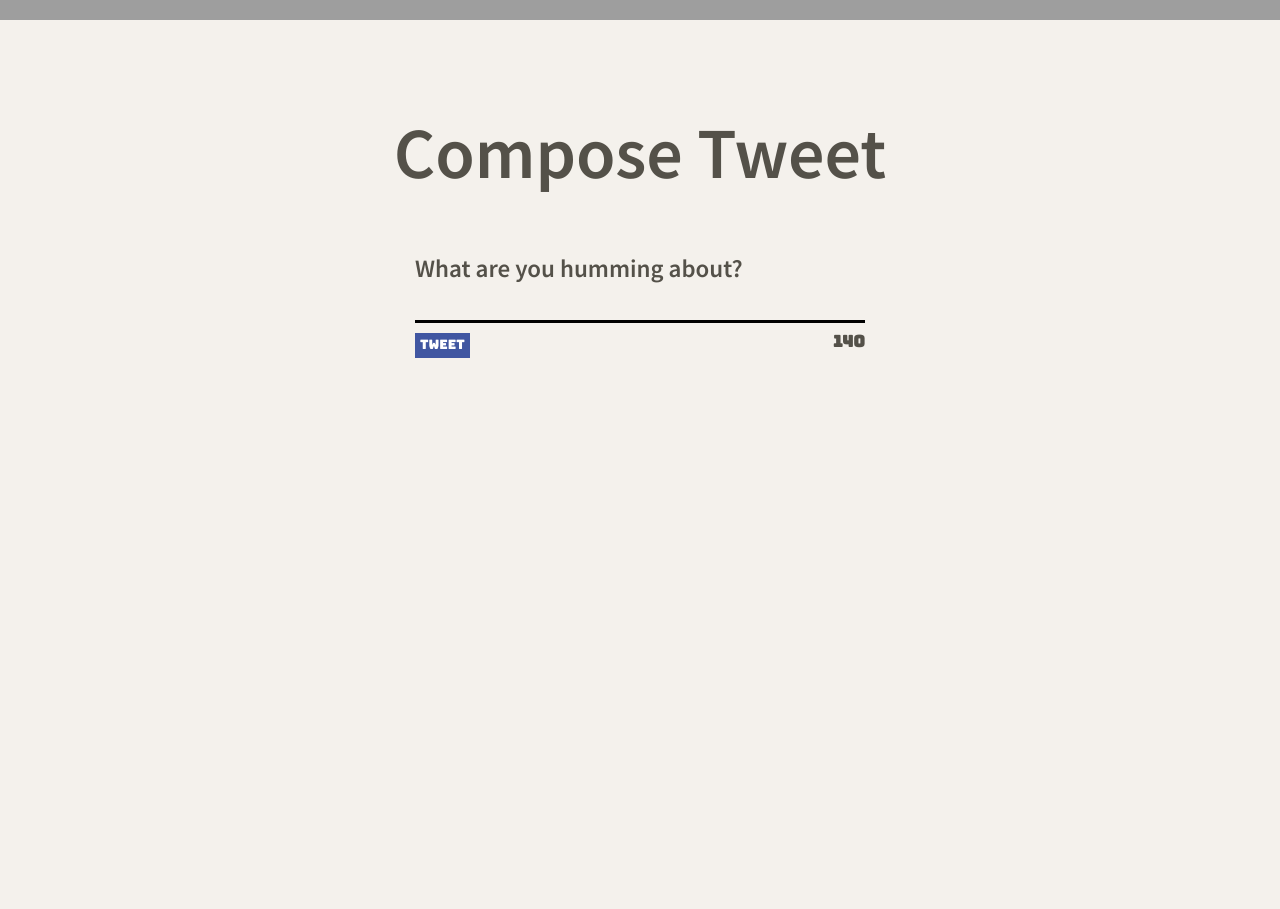
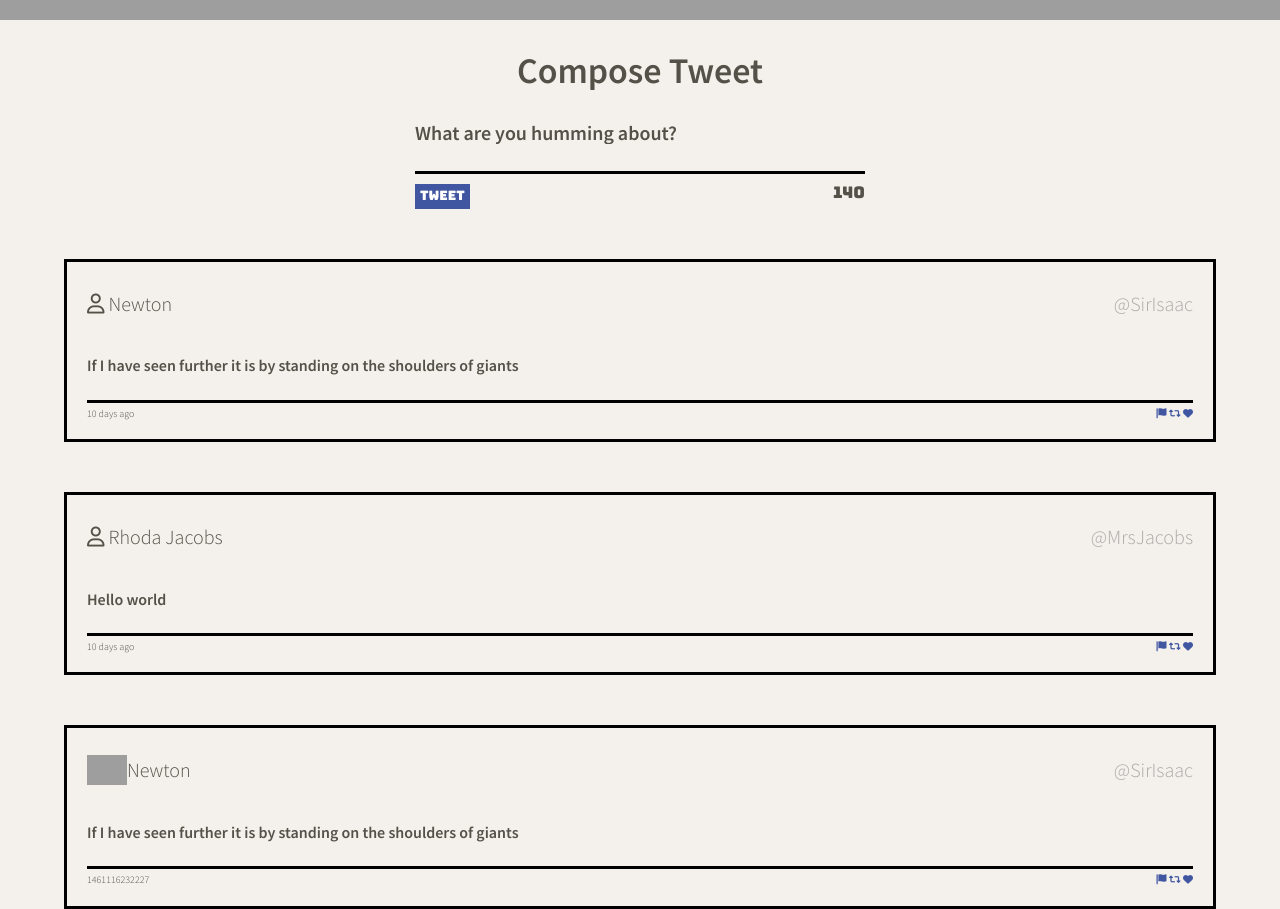
Before and after one commit to umarkhan167/my-tweeter, a website: page public/index.html in a window 1280 px wide. Shown: the part 380-1289 px from the top of the page. Before the commit the page ends 800 px from the top, so only its background shows below. Drawn offline with nearby package versions, Linux system fonts and the light colour scheme; grey boxes are pictures that could not be loaded.

Commit message:
Make tweets dynamic in the main section

```diff
--- a/public/index.html
+++ b/public/index.html
@@ -36,8 +36,7 @@
   </head>
 
   <body>
-    <!-- Top nav bar (fixed) -->
-
+<!-- NAV menu -->
     <nav>
       <span>tweeter</span>
       <div>
@@ -45,32 +44,71 @@
         <i class="fas fa-angle-double-down"></i>
       </div>
     </nav>
+<!-- HEADER profile -->
     <header>
       <div class="avatar">
           <img src="/images/profile-hex.png">
       </div>
-      <!-- <br> -->
       <div class="name">
           <h4>Your Name</h4>
       </div>
     </header>
+
     <main>
-      <h1>
+<!-- NEW TWEET -->
         <section class="new-tweet">
           <h2>Compose Tweet</h2>
           <form method="POST" action="/tweets">
             <label for="tweet-text">What are you humming about?</label>
             <textarea id="tweet-area" name="text" id="tweet-text" cols="40" rows="1"></textarea>
-            <!-- <p>
-              <span class="textarea" role="textbox" contenteditable></span>
-            </p>
-             -->
             <div class="form-footer">
               <button type="submit">Tweet</button>
               <output name="counter" id="counter" for="tweet-text">140</output>
             </div>
           </form>
         </section>
+<!-- POSTED TWEETS -->
+        <section id="tweets-container">
+
+          <article class="posted-tweet">
+            <div class="tweet-header">
+              <div class="" >
+                <i class="far fa-user"></i>
+                <span>Newton</span>
+              </div>
+              <p><a href="#">@SirIsaac</a></p>
+            </div>
+            <h4>If I have seen further it is by standing on the shoulders of giants</h4>
+            <div class="tweet-footer">
+              <span>10 days ago</span>
+              <div class="tweet-icons">
+                <i class="fas fa-flag"></i>
+                <i class="fas fa-retweet"></i>
+                <i class="fas fa-heart"></i>
+              </div>
+            </div>
+          </article>
+
+          <article class="posted-tweet">
+            <div class="tweet-header">
+              <div class="" >
+                <i class="far fa-user"></i>
+                <span>Rhoda Jacobs</span>
+              </div>
+              <p><a href="#">@MrsJacobs</a></p>
+            </div>
+            <h4>Hello world</h4>
+            <div class="tweet-footer">
+              <span>10 days ago</span>
+              <div class="tweet-icons">
+                <i class="fas fa-flag"></i>
+                <i class="fas fa-retweet"></i>
+                <i class="fas fa-heart"></i>
+              </div>
+            </div>
+          </article>
+
+        </section>
     </main>
     <!-- Page-specific (main) content here -->
     <main class="container"></main>
--- a/public/scripts/client.js
+++ b/public/scripts/client.js
@@ -3,3 +3,49 @@
  * jQuery is already loaded
  * Reminder: Use (and do all your DOM work in) jQuery's document ready function
  */
+
+const tweetData = {
+  "user": {
+    "name": "Newton",
+    "avatars": "https://i.imgur.com/73hZDYK.png",
+      "handle": "@SirIsaac"
+    },
+  "content": {
+      "text": "If I have seen further it is by standing on the shoulders of giants"
+    },
+  "created_at": 1461116232227
+}
+
+// {/* <img src=${user.avatars}/> */}
+function createTweetElement(tweetObject) {
+    const {user, content, created_at} = tweetObject
+    const tweet = `<article class="posted-tweet">
+                    <div class="tweet-header">
+                      <div class="tweet-header-left">
+                        <img class = "tweet-header-avatar" src="${user.avatars}" alt="user avatar"/>
+                        <span>${user.name}</span>
+                      </div>
+                      <p><a href="#">${user.handle}</a></p>
+                    </div>
+                    <h4>${content.text}</h4>
+                    <div class="tweet-footer">
+                      <span>${created_at}</span>
+                      <div class="tweet-icons">
+                        <i class="fas fa-flag"></i>
+                        <i class="fas fa-retweet"></i>
+                        <i class="fas fa-heart"></i>
+                      </div>
+                    </div>
+                  </article>`
+    return tweet
+  }
+
+const $tweetElement = createTweetElement(tweetData)
+console.log($tweetElement); // to see what it looks like
+
+$(document).ready(function() {
+  // $("tag-name")-this targets all the tag names
+  // $("#tweet")-this targets the singular tag element that has the same id name- <div id="tweet">
+  // $(".name")-this targets all the tag elements that have the class name- <div class="name">
+  $("#tweets-container").append($tweetElement);
+});
--- a/public/styles/layout.css
+++ b/public/styles/layout.css
@@ -27,13 +27,16 @@ body {
 
  main {
   width: 90%;
+  margin-top: 30px;
   margin: auto;
   /* text-align: center; */
   background-color: #f4f1ec;
  }
 
+ /* All new tweet styling: */
  .new-tweet form label {
-  font-size: 25px;
+  font-size: 20px;
+  font-weight: bold;
 }
 
 .new-tweet form textarea {
@@ -45,7 +48,7 @@ body {
   columns: 80;
   font-size: 15px;
   width: 450px;
-  min-height: 40px;
+  min-height: 30px;
 }
 
 
@@ -93,3 +96,62 @@ textarea {
 #counter.red {
   color: red;
 }
+
+/* All Article tag stylings: */
+.posted-tweet {
+  border: black 3px solid;
+  margin-top: 50px;
+  padding: 10px 20px 10px 20px;
+}
+
+.posted-tweet:hover {
+  box-shadow: 5px 5px rgba(185, 185, 185, 0.794);
+}
+
+.tweet-header {
+  display: flex;
+  justify-content: space-between;
+  align-items: center;
+  font-size: 20px;
+}
+
+.tweet-header-left {
+  display: flex;
+  justify-content: space-between;
+  align-items: center;
+}
+
+.tweet-header a {
+  align-self: flex-start;
+  text-decoration: none;
+  color: rgba(136, 136, 136, 0.678);
+  font-weight: 500;
+}
+
+.tweet-header-avatar {
+  max-width: 40px;
+}
+
+.posted-tweet h4 {
+  font-size: medium;
+  padding-bottom: 25px;
+  border-bottom: 3px solid black;
+  margin-bottom: 5px;
+}
+
+
+.tweet-footer {
+  display: flex;
+  justify-content: space-between;
+  font-size: 10px;
+  padding-bottom: 10px;
+}
+
+.tweet-icons {
+  color: #4056A1;
+}
+
+.tweet-icons:hover {
+  transition: 0.3s;
+  color: goldenrod;
+}
--- a/public/styles/nav.css
+++ b/public/styles/nav.css
@@ -5,7 +5,8 @@ nav {
   color: white;
   display: flex;
   justify-content: space-between;
-  position: absolute;
+  position: fixed;
+  top: 0;
 }
 
 nav span {
--- a/server/data-files/initial-tweets.json
+++ b/server/data-files/initial-tweets.json
@@ -8,7 +8,7 @@
     "content": {
       "text": "If I have seen further it is by standing on the shoulders of giants"
     },
-    "created_at": 1638815745956
+    "created_at": 1638984711224
   },
   {
     "user": {
@@ -19,6 +19,6 @@
     "content": {
       "text": "Je pense , donc je suis"
     },
-    "created_at": 1638902145956
+    "created_at": 1639071111224
   }
 ]
```
Also changed, not shown: public/practice.html (deleted, +0 -43 lines).
